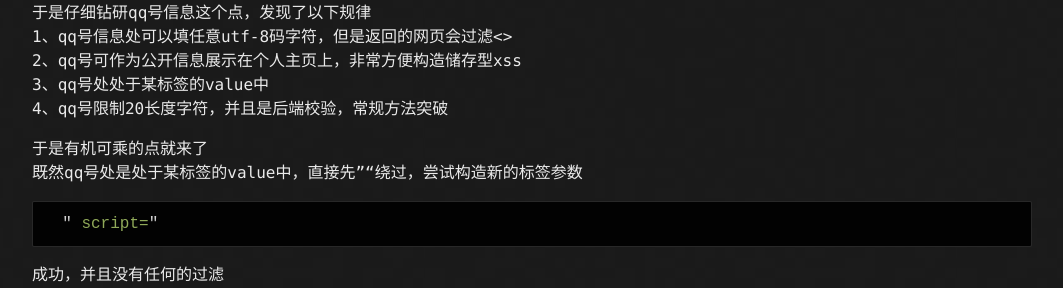
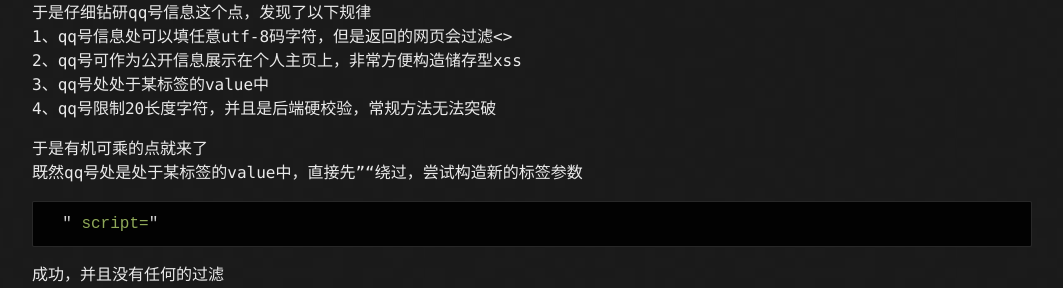
Before and after one commit to Leeyangee/leeyangee.github.io, a Jekyll site: the page built from _posts/2023-06-19-对某大型厂商存储型xss注入攻击成功经历.md, in a window 1280 px wide. Shown: the part 625-913 px from the top of the page, without its empty margins (108-1171 px from the left). Built offline with Jekyll 4.4.1, drawn with Linux system fonts in a browser that asks for light colours.

Commit message:
Update 2023-06-19-对某大型厂商存储型xss注入攻击成功经历.md

```diff
--- a/_posts/2023-06-19-对某大型厂商存储型xss注入攻击成功经历.md
+++ b/_posts/2023-06-19-对某大型厂商存储型xss注入攻击成功经历.md
@@ -19,7 +19,7 @@ published: true
 1、qq号信息处可以填任意utf-8码字符，但是返回的网页会过滤<>
 2、qq号可作为公开信息展示在个人主页上，非常方便构造储存型xss
 3、qq号处处于某标签的value中
-4、qq号限制20长度字符，并且是后端校验，常规方法突破
+4、qq号限制20长度字符，并且是后端硬校验，常规方法无法突破
 
 
 于是有机可乘的点就来了
```
